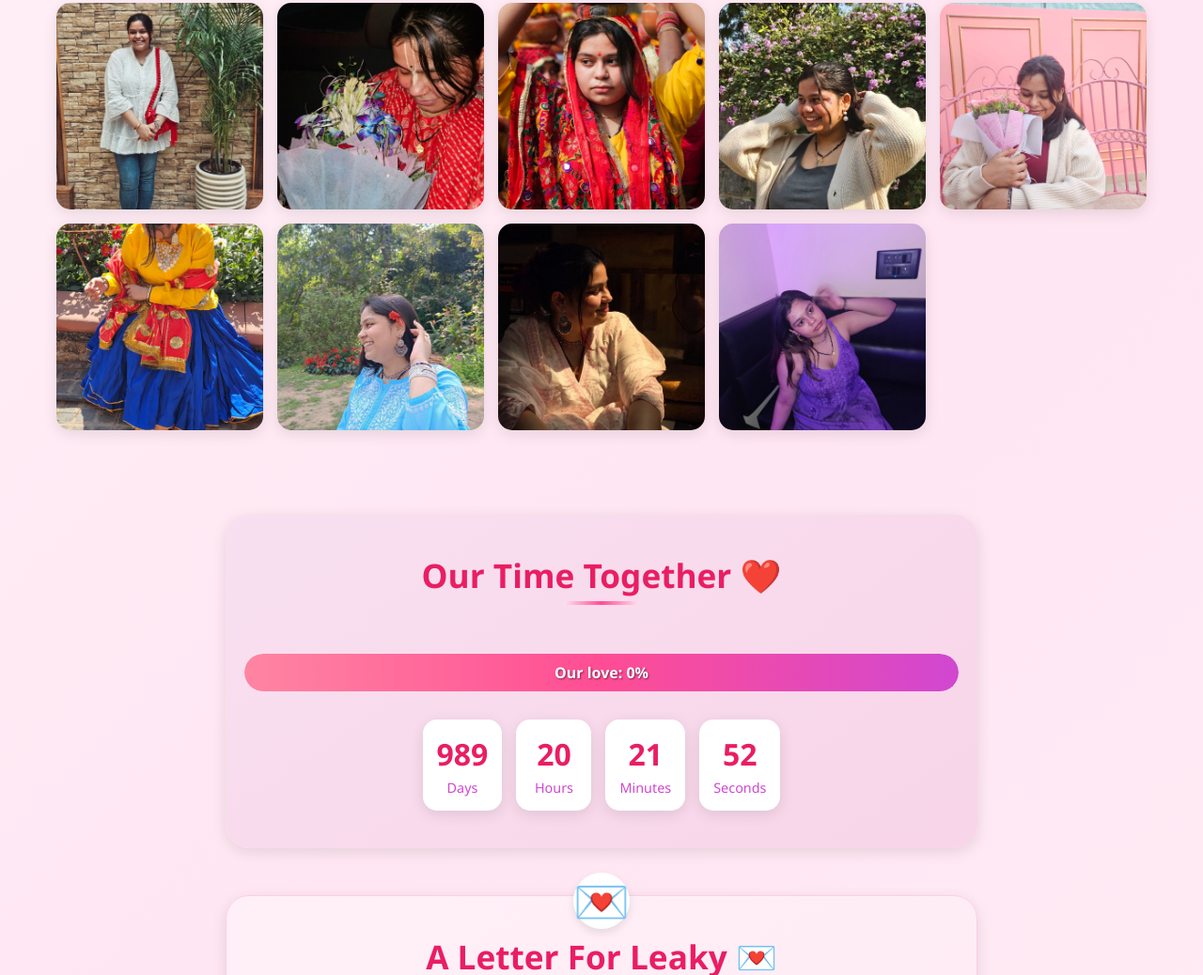
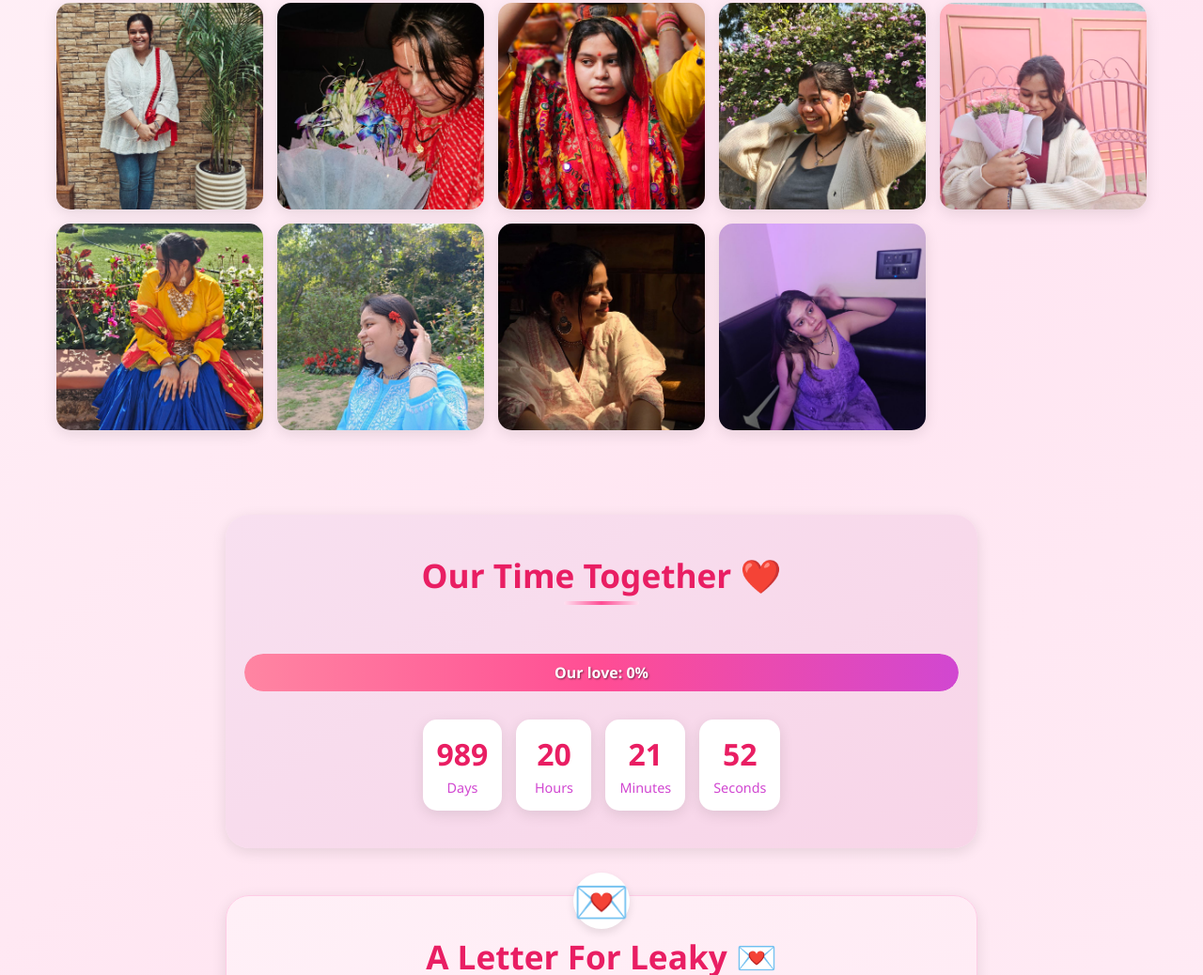
Before and after one commit to grimk1-hub/g-day, a plain HTML site: page index.html in a window 1280 px wide. Shown: the part 974-2012 px from the top of the page at 94% size. Drawn offline with Linux system fonts and the light colour scheme.

Commit message:
Update index.html

```diff
--- a/index.html
+++ b/index.html
@@ -608,7 +608,7 @@
       </div>
 
       <div class="memory-item">
-        <img src="6140980300822462657.jpg" alt="Adventure" class="memory-img">
+        <img src="6140980300822462659.jpg" alt="Adventure" class="memory-img">
         <div class="memory-caption">Pretty Jaatni 🧿</div>
       </div>
 
```
